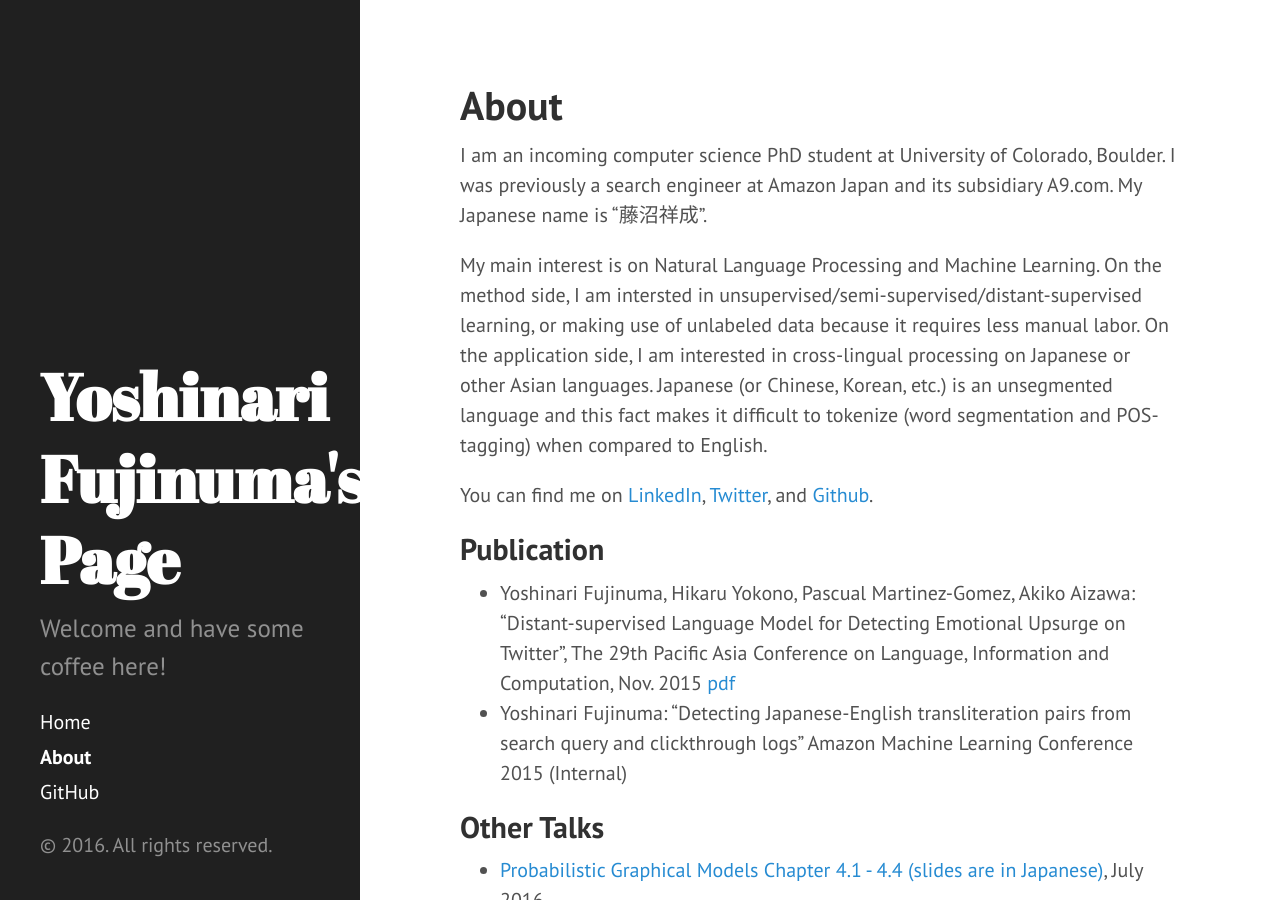
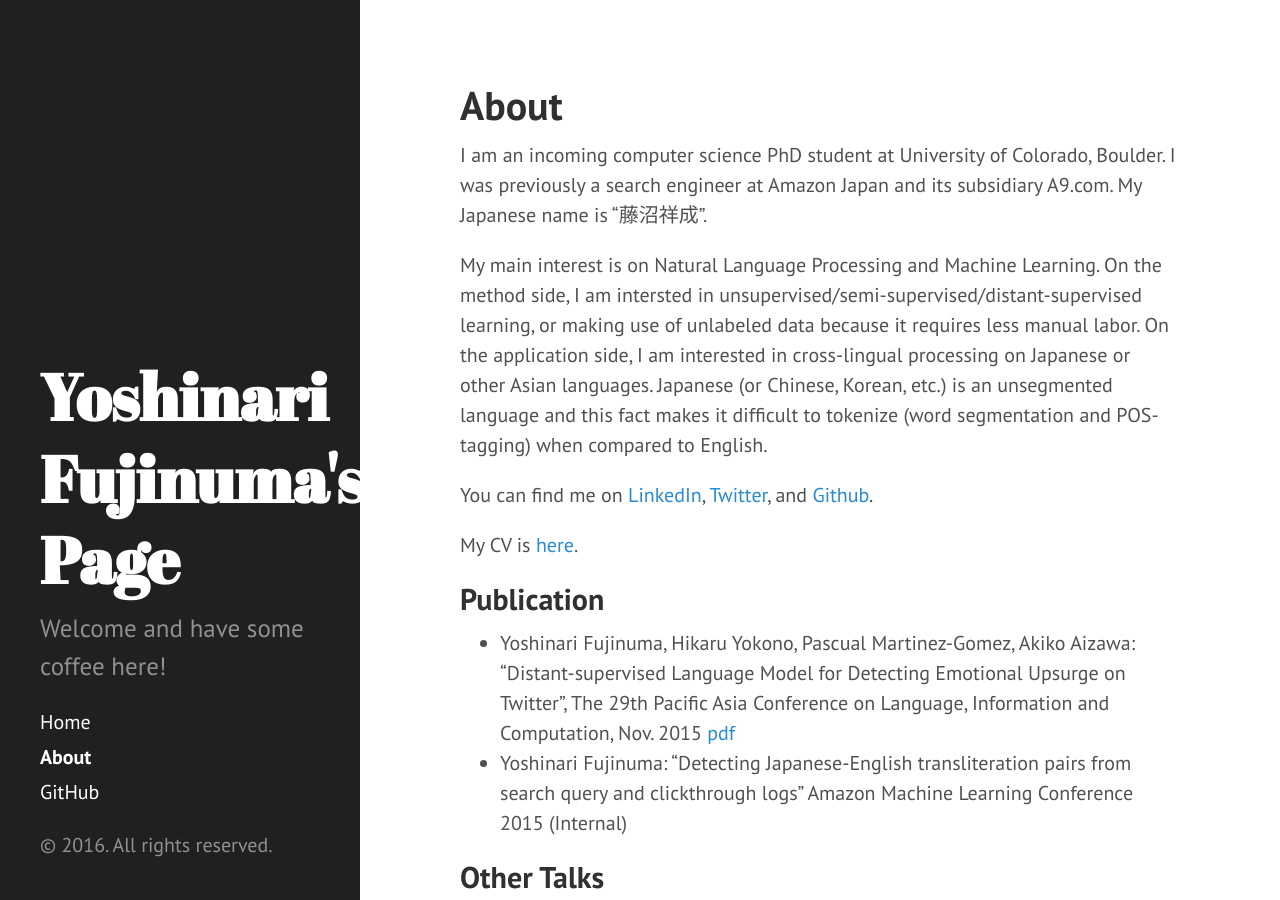
Before and after one commit to akkikiki/akkikiki.github.io, a Jekyll site: the page built from about.md, in a window 1280 px wide and 900 px high. Built offline with Jekyll 4.4.1, drawn with Linux system fonts in a browser that asks for light colours.

Commit message:
Adding CV

```diff
--- a/about.md
+++ b/about.md
@@ -9,6 +9,8 @@ I was previously a search engineer at Amazon Japan and its subsidiary A9.com. My
 My main interest is on Natural Language Processing and Machine Learning. On the method side, I am intersted in unsupervised/semi-supervised/distant-supervised learning, or making use of unlabeled data because it requires less manual labor. On the application side, I am interested in cross-lingual processing on Japanese or other Asian languages. Japanese (or Chinese, Korean, etc.) is an unsegmented language and this fact makes it difficult to tokenize (word segmentation and POS-tagging) when compared to English.
 
 You can find me on [LinkedIn](https://jp.linkedin.com/in/yoshinari-fujinuma-4b612959), [Twitter](https://twitter.com/akkikiki), and [Github](https://github.com/akkikiki).
+
+My CV is [here]({{ site.url }}/assets/yoshinari_fujinuma_cv.pdf).
 
 ## Publication
 * Yoshinari Fujinuma, Hikaru Yokono, Pascual Martinez-Gomez, Akiko Aizawa: “Distant-supervised Language Model for Detecting Emotional Upsurge on Twitter”, The 29th Pacific Asia Conference on Language, Information and Computation, Nov. 2015 [pdf](http://aclweb.org/anthology/Y/Y15/Y15-1056.pdf)
```
Also changed, not shown: 1 other file.
